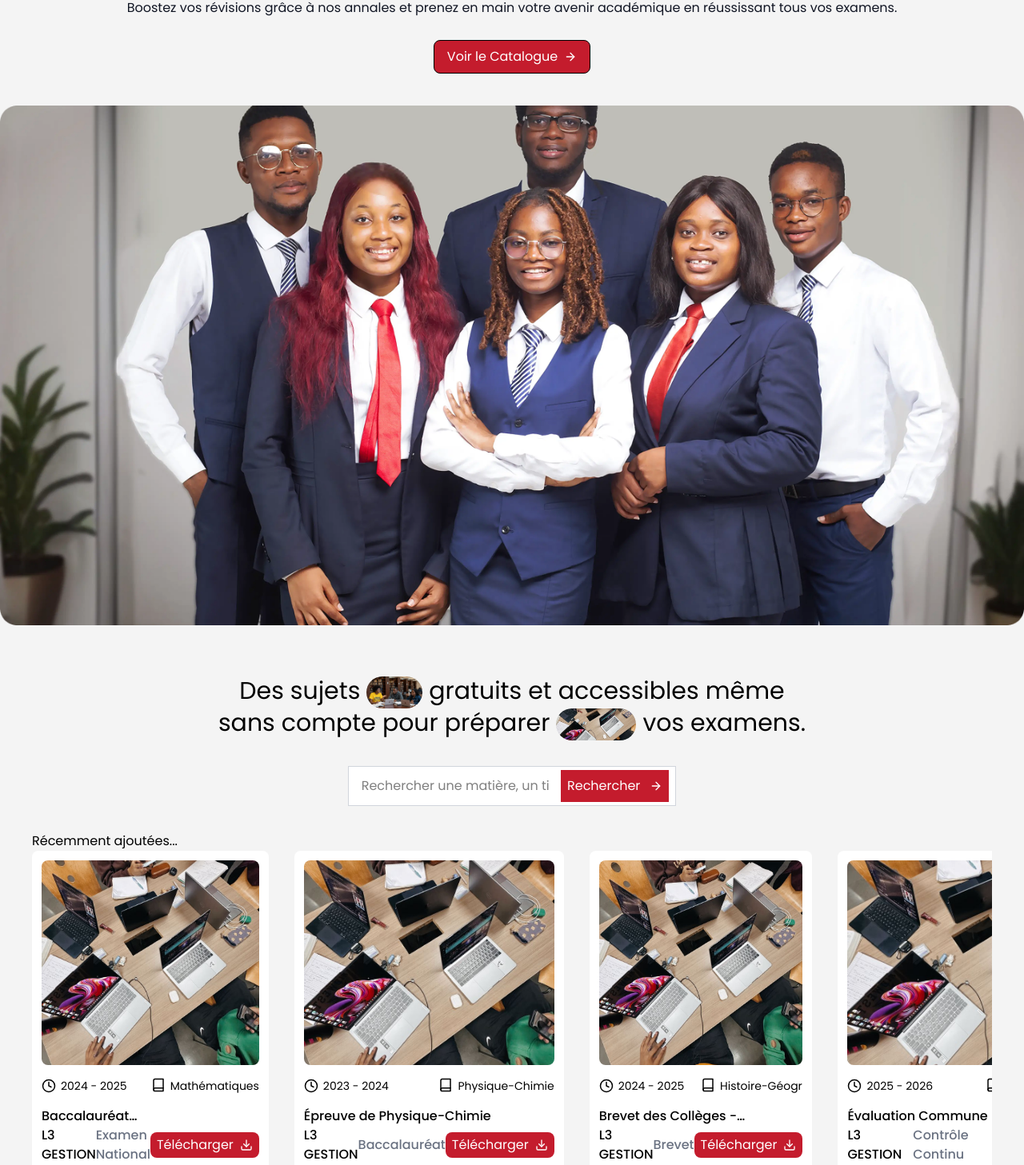
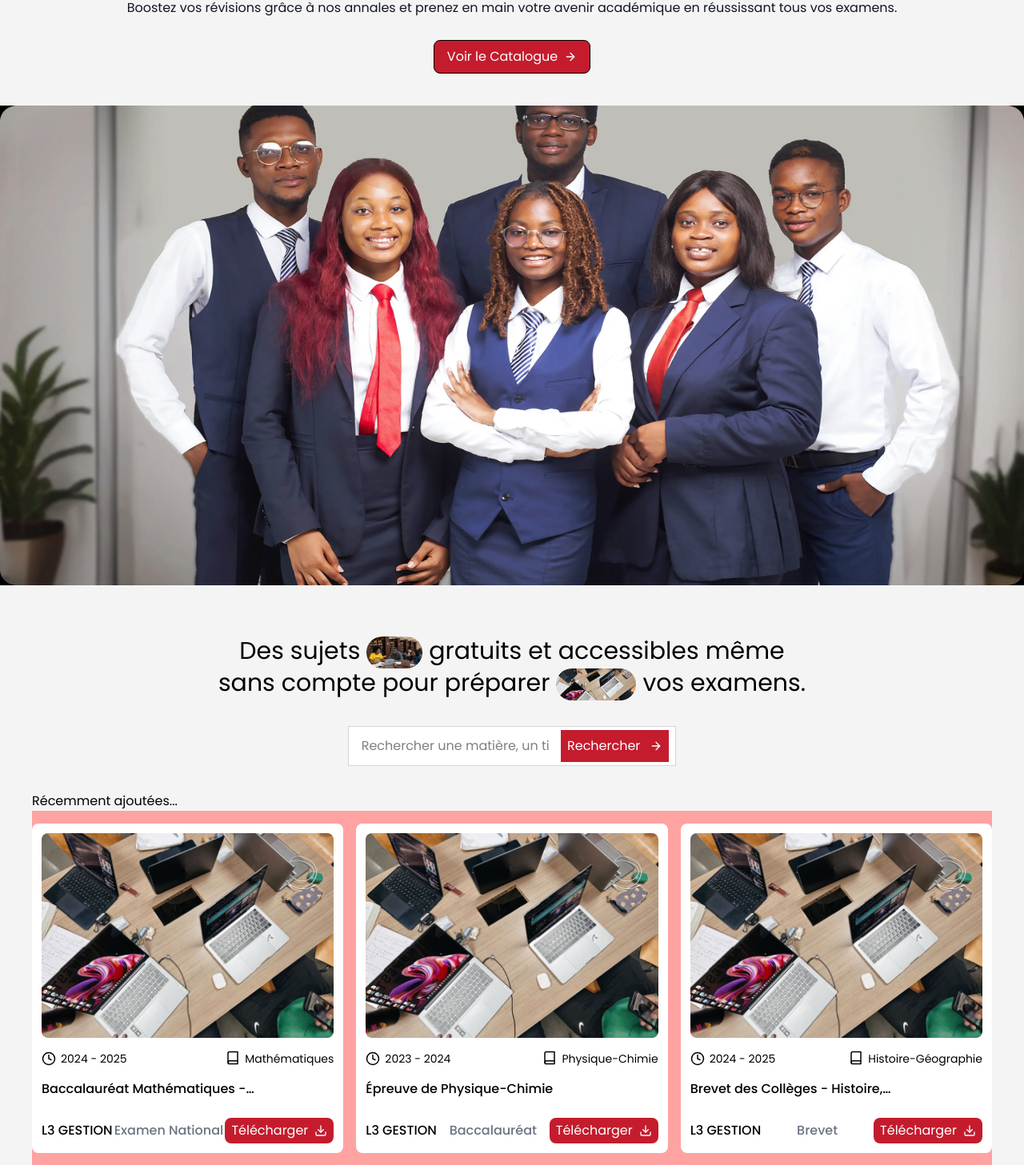
Before and after one commit to kaizen-squad/esgis-epreuves, a Next.js app: page / in a window 1280 px wide. Shown: the part 254-1711 px from the top of the page at 80% size. Built offline with nearby package versions, Linux system fonts and the light colour scheme.

Commit message:
fix(accueil): fixed carousel width size

```diff
--- a/src/app/(public)/accueil/components/Research.tsx
+++ b/src/app/(public)/accueil/components/Research.tsx
@@ -12,6 +12,7 @@ const Research = () => {
             alt="Paragraphe image 1"
             className="hidden rounded-full object-cover align-middle lg:inline-block"
             fill
+            sizes="(max-width: 768px) 100%, (max-width: 1200px): 100%"
           />
         </div>{" "}
         gratuits et accessibles même <br className="hidden lg:block" /> sans
--- a/src/app/(public)/accueil/components/WelcomeSection.tsx
+++ b/src/app/(public)/accueil/components/WelcomeSection.tsx
@@ -4,7 +4,6 @@ import Image from "next/image";
 import { FiArrowRight } from "react-icons/fi";
 
 const WelcomeSection = () => {
-  const width = window.innerWidth;
   return (
     <div className="mb-16 w-full text-center">
       <h1 className="text-text-title text- mb-8 font-medium">
@@ -22,12 +21,13 @@ const WelcomeSection = () => {
         Voir le Catalogue <FiArrowRight />
       </button>
 
-      <div className="relative">
+      <div className="relative h-50 w-full bg-black md:h-150">
         <Image
           src="/images/accueil_image.png"
           alt="Esgis Image Accueil"
-          width={width}
-          height={50}
+          fill
+          sizes="(max-width: 1200px) 100%"
+          loading="eager"
         />
       </div>
     </div>
--- a/src/app/(public)/components/EpreuveCard.tsx
+++ b/src/app/(public)/components/EpreuveCard.tsx
@@ -1,5 +1,5 @@
 import Image from "next/image";
-import { FiArrowRight, FiBook, FiClock, FiDownload } from "react-icons/fi";
+import { FiBook, FiClock, FiDownload } from "react-icons/fi";
 
 interface EpreuveCard {
   img_src: string;
@@ -12,7 +12,7 @@ interface EpreuveCard {
 
 const EpreuveCard = (data: EpreuveCard) => {
   return (
-    <div className="bg-background-primary relative w-full rounded-lg p-3 lg:w-1/2">
+    <div className="bg-background-primary relative w-full shrink-0 snap-start rounded-lg p-3 md:w-[calc((100%-2rem)/3)]">
       <div className="relative mb-4 h-64 w-full">
         <Image
           src={data.img_src}
@@ -36,7 +36,7 @@ const EpreuveCard = (data: EpreuveCard) => {
           {data.matter}
         </span>
       </div>
-      <p className="line-clamp-1 max-w-3/4 text-base font-medium">
+      <p className="mb-6 line-clamp-1 max-w-3/4 text-base font-medium">
         {data.name}
       </p>
 
--- a/src/components/ui/Slider.tsx
+++ b/src/components/ui/Slider.tsx
@@ -7,16 +7,19 @@ const Slider = ({ children }: { children: React.ReactNode }) => {
   const scroll = (direction: "left" | "right") => {
     const container = containerRef.current;
     if (!container) return;
+    const move = 16 + container.clientWidth;
     container.scrollBy({
-      left:
-        direction === "left" ? -container.clientWidth : container.clientWidth,
+      left: direction === "left" ? -move : move,
       behavior: "smooth",
     });
   };
 
   return (
     <div className="relative">
-      <div className="flex snap-x gap-8 overflow-x-hidden" ref={containerRef}>
+      <div
+        className="flex snap-x snap-mandatory gap-4 overflow-x-hidden bg-red-300 py-4"
+        ref={containerRef}
+      >
         {children}
       </div>
 
```
